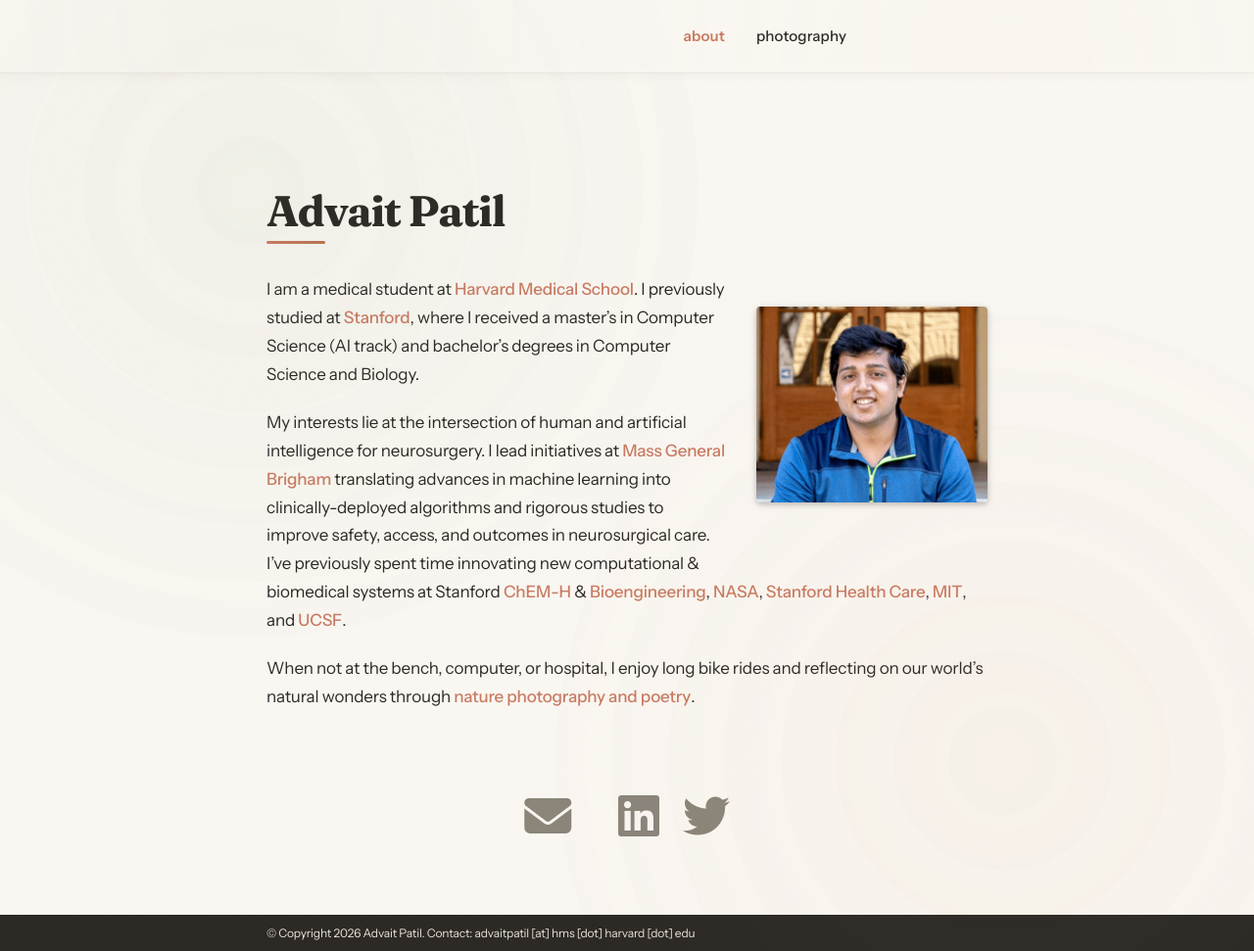
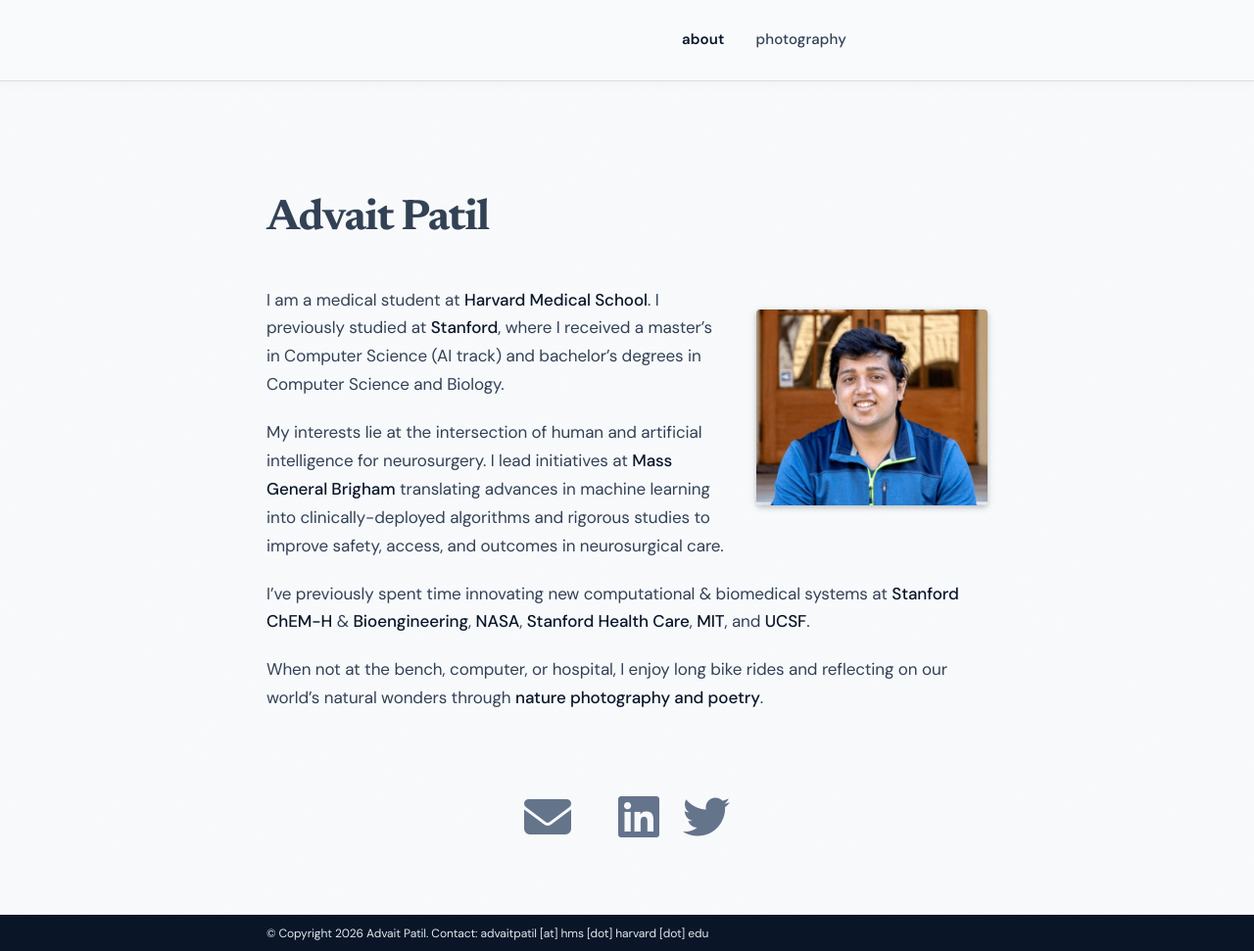
Before and after one commit to advaitapatil/advaitapatil.github.io, a Jekyll site: the page built from _pages/about.md, in a window 1280 px wide and 971 px high. Shown: the whole window at 98% size. Built offline with Jekyll 4.4.1, drawn with Linux system fonts in a browser that asks for light colours; comment, search, counter and statistics services are not loaded; a style sheet for code colours, icons or effects is not loaded.

Commit message:
updated colors

```diff
--- a/_includes/head.html
+++ b/_includes/head.html
@@ -11,10 +11,10 @@
     <!-- Fonts & Icons -->
     <link rel="stylesheet" href="https://cdn.jsdelivr.net/npm/@fortawesome/fontawesome-free@{{ site.fontawesome.version }}/css/all.min.css" integrity="{{ site.fontawesome.integrity }}" crossorigin="anonymous">
     <link rel="stylesheet" href="https://cdn.jsdelivr.net/npm/academicons@{{ site.academicons.version }}/css/academicons.min.css" integrity="{{ site.academicons.integrity }}" crossorigin="anonymous">
-    <!-- Distinctive Typography: Fraunces & Instrument Sans -->
+    <!-- Typography: DM Sans (clean, modern) + Newsreader (refined, intellectual) -->
     <link rel="preconnect" href="https://fonts.googleapis.com">
     <link rel="preconnect" href="https://fonts.gstatic.com" crossorigin>
-    <link href="https://fonts.googleapis.com/css2?family=Fraunces:ital,opsz,wght@0,9..144,300;0,9..144,400;0,9..144,600;0,9..144,700;1,9..144,400&family=Instrument+Sans:ital,wght@0,400;0,500;0,600;1,400&display=swap" rel="stylesheet">
+    <link href="https://fonts.googleapis.com/css2?family=DM+Sans:ital,opsz,wght@0,9..40,400;0,9..40,500;0,9..40,600;0,9..40,700;1,9..40,400&family=Newsreader:ital,opsz,wght@0,6..72,400;0,6..72,500;0,6..72,600;0,6..72,700;1,6..72,400&display=swap" rel="stylesheet">
 
     <!-- Code Syntax Highlighting -->
     <link rel="stylesheet" href="https://cdn.jsdelivr.net/gh/jwarby/jekyll-pygments-themes@master/{{ site.highlight_theme_light | append: '.css' }}" media="" id="highlight_theme_light" />
--- a/_pages/about.md
+++ b/_pages/about.md
@@ -18,7 +18,9 @@
 
 I am a medical student at [Harvard Medical School](https://hms.harvard.edu/). I previously studied at [Stanford](https://cs.stanford.edu/), where I received a master's in Computer Science (AI track) and bachelor’s degrees in Computer Science and Biology.
 
-My interests lie at the intersection of human and artificial intelligence for neurosurgery. I lead initiatives at [Mass General Brigham](https://www.massgeneral.org/neurosurgery) translating advances in machine learning into clinically-deployed algorithms and rigorous studies to improve safety, access, and outcomes in neurosurgical care. I’ve previously spent time innovating new computational & biomedical systems at Stanford [ChEM-H](https://chemh.stanford.edu/) & [Bioengineering](https://bioengineering.stanford.edu/), [NASA](https://www.nasa.gov/space-science-and-astrobiology-at-ames/), [Stanford Health Care](https://med.stanford.edu/gensurg.html), [MIT](https://cheme.mit.edu/), and [UCSF](https://bts.ucsf.edu/).
+My interests lie at the intersection of human and artificial intelligence for neurosurgery. I lead initiatives at [Mass General Brigham](https://www.massgeneral.org/neurosurgery) translating advances in machine learning into clinically-deployed algorithms and rigorous studies to improve safety, access, and outcomes in neurosurgical care.
+
+I’ve previously spent time innovating new computational & biomedical systems at  [Stanford ChEM-H](https://chemh.stanford.edu/) & [Bioengineering](https://bioengineering.stanford.edu/), [NASA](https://www.nasa.gov/space-science-and-astrobiology-at-ames/), [Stanford Health Care](https://med.stanford.edu/gensurg.html), [MIT](https://cheme.mit.edu/), and [UCSF](https://bts.ucsf.edu/).
 
 When not at the bench, computer, or hospital, I enjoy long bike rides and reflecting on our world's natural wonders through [nature photography and poetry](http://naturephotopoetry.wordpress.com).
 
--- a/_sass/_base.scss
+++ b/_sass/_base.scss
@@ -1,15 +1,15 @@
 /*******************************************************************************
  * Styles for the base elements of the theme.
- * Refined Editorial with Organic Undertones
+ * Neural Imaging Aesthetic - AI & Neurosurgery inspired
  ******************************************************************************/
 
-// Typography - Distinctive & Refined
+// Typography - Clean & Scientific
 
 body {
-  font-family: 'Instrument Sans', -apple-system, BlinkMacSystemFont, sans-serif;
+  font-family: 'DM Sans', -apple-system, BlinkMacSystemFont, sans-serif;
   font-weight: 400;
-  line-height: 1.65;
-  letter-spacing: -0.01em;
+  line-height: 1.7;
+  letter-spacing: -0.005em;
   -webkit-font-smoothing: antialiased;
   -moz-osx-font-smoothing: grayscale;
 }
@@ -20,14 +20,13 @@
 h4,
 h5,
 h6 {
-  font-family: 'Fraunces', Georgia, serif;
+  font-family: 'Newsreader', Georgia, serif;
   font-weight: 600;
-  line-height: 1.2;
-  letter-spacing: -0.02em;
+  line-height: 1.25;
+  letter-spacing: -0.015em;
   color: var(--global-text-color);
   margin-top: 1.5em;
   margin-bottom: 0.75em;
-  font-feature-settings: 'ss01' on, 'ss02' on;
 }
 
 h1 {
@@ -155,7 +154,7 @@
   padding: 1.5rem 2rem;
   font-size: 1.125rem;
   font-style: italic;
-  font-family: 'Fraunces', Georgia, serif;
+  font-family: 'Newsreader', Georgia, serif;
   line-height: 1.6;
   position: relative;
   box-shadow: var(--global-shadow-soft);
@@ -169,7 +168,7 @@
     font-size: 3rem;
     color: var(--global-theme-color);
     opacity: 0.2;
-    font-family: 'Fraunces', Georgia, serif;
+    font-family: 'Newsreader', Georgia, serif;
     line-height: 1;
   }
 
@@ -220,7 +219,7 @@
 
   .card-title {
     color: var(--global-text-color);
-    font-family: 'Fraunces', Georgia, serif;
+    font-family: 'Newsreader', Georgia, serif;
     font-weight: 600;
     font-size: 1.25rem;
     letter-spacing: -0.02em;
@@ -263,7 +262,7 @@
   .address {
     margin-bottom: 5px;
     margin-top: 1rem;
-    font-family: 'Instrument Sans', sans-serif;
+    font-family: 'DM Sans', sans-serif;
     font-size: 0.9375rem;
     color: var(--global-text-color-light);
     line-height: 1.6;
@@ -288,6 +287,7 @@
 @media (min-width: 576px) {
   .profile {
     width: 32%;
+    margin-top: -0.5rem;
 
     .address {
       p {
@@ -366,7 +366,7 @@
 
   .navbar-brand {
     color: var(--global-text-color);
-    font-family: 'Fraunces', Georgia, serif;
+    font-family: 'Newsreader', Georgia, serif;
     font-weight: 600;
     font-size: 1.125rem;
     letter-spacing: -0.02em;
@@ -601,7 +601,7 @@
   h1 {
     color: var(--global-theme-color);
     font-size: 4rem;
-    font-family: 'Fraunces', Georgia, serif;
+    font-family: 'Newsreader', Georgia, serif;
     font-weight: 700;
     letter-spacing: -0.04em;
     margin-bottom: 0;
@@ -693,7 +693,7 @@
     a {
       color: var(--global-text-color);
       text-decoration: none;
-      font-family: 'Fraunces', Georgia, serif;
+      font-family: 'Newsreader', Georgia, serif;
       font-weight: 600;
       font-size: 1.5rem;
       letter-spacing: -0.02em;
@@ -796,7 +796,7 @@
     margin-top: 3rem;
     margin-bottom: 2rem;
     text-align: right;
-    font-family: 'Fraunces', Georgia, serif;
+    font-family: 'Newsreader', Georgia, serif;
     font-weight: 600;
     font-size: 1.5rem;
     letter-spacing: -0.02em;
@@ -812,7 +812,7 @@
   h1 {
     color: var(--global-theme-color);
     font-size: 2.5rem;
-    font-family: 'Fraunces', Georgia, serif;
+    font-family: 'Newsreader', Georgia, serif;
     font-weight: 700;
     text-align: center;
     margin-top: 1.5em;
@@ -837,7 +837,7 @@
 
   h2 {
     margin-bottom: 1.5rem;
-    font-family: 'Fraunces', Georgia, serif;
+    font-family: 'Newsreader', Georgia, serif;
     font-weight: 600;
 
     span {
--- a/_sass/_custom.scss
+++ b/_sass/_custom.scss
@@ -1,7 +1,17 @@
 /*******************************************************************************
- * Custom Styles - Refined Editorial Enhancements
- * Distinctive animations, micro-interactions, and atmospheric effects
+ * Custom Styles - Neural Imaging Aesthetic
+ * Dendritic navigation, synaptic animations, research-lab atmosphere
  ******************************************************************************/
+
+// Neural Pulse Animation
+@keyframes synapticGlow {
+  0%, 100% {
+    box-shadow: 0 0 0 rgba(10, 22, 40, 0);
+  }
+  50% {
+    box-shadow: 0 0 20px rgba(10, 22, 40, 0.3);
+  }
+}
 
 // Page Load Animations
 @keyframes fadeInUp {
@@ -45,25 +55,10 @@
   animation: fadeInUp 0.8s cubic-bezier(0.4, 0.0, 0.2, 1) 0.3s backwards;
 }
 
-// Refined Post Title
+// Post Title
 .post-title {
   position: relative;
   display: inline-block;
-
-  &::after {
-    content: '';
-    position: absolute;
-    bottom: -0.5rem;
-    left: 0;
-    width: 60px;
-    height: 3px;
-    background: linear-gradient(
-      to right,
-      var(--global-theme-color),
-      var(--global-accent-copper)
-    );
-    border-radius: 2px;
-  }
 
   .font-weight-bold {
     font-weight: 700;
@@ -71,31 +66,50 @@
   }
 }
 
-// Enhanced Container with Organic Background
-.container {
-  position: relative;
 
-  &::before {
-    content: '';
-    position: fixed;
-    top: 0;
-    left: 0;
-    right: 0;
-    bottom: 0;
-    background:
-      radial-gradient(
-        circle at 20% 20%,
-        var(--global-accent-sage),
-        transparent 40%
-      ),
-      radial-gradient(
-        circle at 80% 80%,
-        var(--global-accent-amber),
-        transparent 40%
-      );
-    opacity: 0.03;
-    pointer-events: none;
-    z-index: -1;
+// Clean Navigation Styling
+.navbar {
+  background: rgba(248, 250, 252, 0.95) !important;
+  backdrop-filter: blur(12px);
+  -webkit-backdrop-filter: blur(12px);
+  border-bottom: 1px solid var(--global-divider-color);
+  transition: all 0.3s cubic-bezier(0.4, 0.0, 0.2, 1);
+
+  &.scrolled {
+    box-shadow: 0 4px 24px rgba(10, 22, 40, 0.08);
+  }
+
+  .nav-item {
+    position: relative;
+
+    .nav-link {
+      position: relative;
+      padding: 0.75rem 1rem !important;
+      font-weight: 500;
+      letter-spacing: 0.01em;
+      transition: all 0.3s cubic-bezier(0.4, 0.0, 0.2, 1);
+
+      &::after {
+        content: '';
+        position: absolute;
+        bottom: 0;
+        left: 50%;
+        width: 0;
+        height: 2px;
+        background: var(--global-theme-color);
+        transform: translateX(-50%);
+        transition: width 0.4s cubic-bezier(0.4, 0.0, 0.2, 1);
+      }
+
+      &:hover,
+      &.active {
+        color: var(--global-theme-color) !important;
+
+        &::after {
+          width: 80%;
+        }
+      }
+    }
   }
 }
 
@@ -103,6 +117,10 @@
 article {
   a:not(.btn) {
     font-weight: 500;
+
+    &::after {
+      background: var(--global-theme-color);
+    }
   }
 }
 
@@ -124,12 +142,12 @@
   }
 }
 
-// Refined Code Blocks
+// Refined Code Blocks with Terminal Aesthetic
 pre,
 code {
-  font-family: 'Monaco', 'Menlo', 'Consolas', monospace;
-  font-size: 0.9em;
-  border-radius: 6px;
+  font-family: 'SF Mono', 'Monaco', 'Menlo', 'Consolas', monospace;
+  font-size: 0.875em;
+  border-radius: 8px;
 }
 
 pre {
@@ -137,19 +155,25 @@
   overflow-x: auto;
   line-height: 1.6;
   box-shadow: var(--global-shadow-soft);
+  border: 1px solid var(--global-divider-color);
+  background: linear-gradient(
+    135deg,
+    rgba(248, 250, 252, 1) 0%,
+    rgba(241, 245, 249, 1) 100%
+  );
 
   &::-webkit-scrollbar {
-    height: 8px;
+    height: 6px;
   }
 
   &::-webkit-scrollbar-track {
     background: var(--global-divider-color);
-    border-radius: 4px;
+    border-radius: 3px;
   }
 
   &::-webkit-scrollbar-thumb {
     background: var(--global-theme-color);
-    border-radius: 4px;
+    border-radius: 3px;
 
     &:hover {
       background: var(--global-hover-color);
@@ -162,15 +186,15 @@
   scroll-behavior: smooth;
 }
 
-// Custom Selection Colors
+// Custom Selection Colors - Neural Theme
 ::selection {
   background: var(--global-theme-color);
-  color: var(--global-hover-text-color);
+  color: var(--global-bg-color);
 }
 
 ::-moz-selection {
   background: var(--global-theme-color);
-  color: var(--global-hover-text-color);
+  color: var(--global-bg-color);
 }
 
 // Enhanced Focus States
@@ -186,23 +210,30 @@
   outline-offset: 3px;
 }
 
-// Enhanced Navbar Shadow on Scroll
-.navbar {
-  &.scrolled {
-    box-shadow: 0 4px 20px rgba(0, 0, 0, 0.08);
-  }
-}
-
-// Refined Footer
+// Refined Footer with Neural Aesthetic
 footer {
   margin-top: 4rem;
+  position: relative;
+
+  &::before {
+    content: '';
+    position: absolute;
+    top: 0;
+    left: 50%;
+    transform: translateX(-50%);
+    width: 60%;
+    height: 1px;
+    background: linear-gradient(
+      90deg,
+      transparent,
+      var(--global-theme-color),
+      transparent
+    );
+    opacity: 0.5;
+  }
 
   &.sticky-bottom {
-    background: linear-gradient(
-      to bottom,
-      transparent,
-      var(--global-divider-color)
-    );
+    background: var(--global-footer-bg-color);
   }
 }
 
@@ -230,6 +261,56 @@
   }
 }
 
+// Profile Image
+.profile {
+  img {
+    border: none;
+    transition: all 0.4s cubic-bezier(0.4, 0.0, 0.2, 1);
+
+    &:hover {
+      box-shadow: var(--global-shadow-medium);
+    }
+  }
+}
+
+// Social Icons with Neural Pulse
+.social {
+  .contact-icons {
+    a {
+      position: relative;
+
+      &::before {
+        content: '';
+        position: absolute;
+        inset: -8px;
+        border-radius: 50%;
+        background: radial-gradient(
+          circle,
+          var(--global-theme-color),
+          transparent 70%
+        );
+        opacity: 0;
+        transition: opacity 0.3s ease;
+      }
+
+      &:hover::before {
+        opacity: 0.15;
+        animation: synapticGlow 1.5s ease-in-out infinite;
+      }
+
+      i::before {
+        transition: all 0.3s cubic-bezier(0.4, 0.0, 0.2, 1);
+      }
+
+      &:hover {
+        i::before {
+          color: var(--global-theme-color);
+        }
+      }
+    }
+  }
+}
+
 // Responsive Typography Adjustments
 @media (max-width: 768px) {
   html {
@@ -246,6 +327,16 @@
     float: none !important;
     width: 100% !important;
     margin: 0 0 2rem 0;
+  }
+
+  .navbar {
+    .navbar-nav::before {
+      display: none;
+    }
+
+    .nav-item::before {
+      display: none;
+    }
   }
 }
 
@@ -277,7 +368,7 @@
     margin-top: 1rem;
 
     th {
-      font-family: 'Instrument Sans', sans-serif;
+      font-family: 'DM Sans', sans-serif;
       font-weight: 600;
       font-size: 0.9375rem;
       color: var(--global-text-color-light);
@@ -299,7 +390,7 @@
       &:hover {
         background: linear-gradient(
           to right,
-          var(--global-card-bg-color),
+          rgba(10, 22, 40, 0.03),
           transparent
         );
       }
@@ -327,7 +418,7 @@
 // Section Headers in About Page
 article {
   h2 {
-    font-family: 'Fraunces', Georgia, serif;
+    font-family: 'Newsreader', Georgia, serif;
     font-weight: 600;
     font-size: 2rem;
     margin-top: 3rem;
@@ -363,6 +454,17 @@
   }
 }
 
+// Progress Bar Neural Styling
+progress {
+  &::-webkit-progress-value {
+    background: var(--global-theme-color);
+  }
+
+  &::-moz-progress-bar {
+    background: var(--global-theme-color);
+  }
+}
+
 // Accessibility: Reduced Motion
 @media (prefers-reduced-motion: reduce) {
   *,
--- a/_sass/_themes.scss
+++ b/_sass/_themes.scss
@@ -1,46 +1,46 @@
 /*******************************************************************************
- * Themes - Refined Editorial with Organic Undertones
+ * Themes - Neural Imaging Aesthetic
+ * Inspired by MRI, fMRI, and DTI neuroimaging
  ******************************************************************************/
 
 :root {
-  // Core colors - Light Mode
-  --global-bg-color: #{$cream};
+  // Core colors - Light Mode with Deep Navy Focus
+  --global-bg-color: #{$off-white};
   --global-code-bg-color: #{$code-bg-color-light};
   --global-text-color: #{$charcoal};
-  --global-text-color-light: #{$warm-grey};
-  --global-theme-color: #{$terracotta};
-  --global-hover-color: #{$terracotta-dark};
-  --global-hover-text-color: #{$warm-white};
-  --global-footer-bg-color: #{$charcoal};
-  --global-footer-text-color: #{$stone};
-  --global-footer-link-color: #{$warm-white};
-  --global-distill-app-color: #{$warm-grey};
-  --global-divider-color: rgba(139, 133, 122, 0.15);
-  --global-card-bg-color: #{$warm-white};
+  --global-text-color-light: #{$slate-grey};
+  --global-theme-color: #{$deep-space};
+  --global-hover-color: #{$navy-medium};
+  --global-hover-text-color: #{$pure-white};
+  --global-footer-bg-color: #{$deep-space};
+  --global-footer-text-color: #{$silver-mist};
+  --global-footer-link-color: #{$accent-cyan};
+  --global-distill-app-color: #{$slate-grey};
+  --global-divider-color: rgba(10, 22, 40, 0.12);
+  --global-card-bg-color: #{$pure-white};
 
-  // Secondary accent colors
-  --global-accent-sage: #{$sage};
-  --global-accent-amber: #{$amber};
-  --global-accent-copper: #{$copper};
+  // Accent colors (used sparingly)
+  --global-accent-primary: #{$accent-cyan};
+  --global-accent-secondary: #{$navy-light};
 
   // Atmospheric effects
-  --global-shadow-soft: 0 2px 12px rgba(45, 42, 38, 0.06);
-  --global-shadow-medium: 0 4px 20px rgba(45, 42, 38, 0.1);
-  --global-shadow-strong: 0 8px 32px rgba(45, 42, 38, 0.15);
+  --global-shadow-soft: 0 2px 16px rgba(10, 22, 40, 0.08);
+  --global-shadow-medium: 0 4px 24px rgba(10, 22, 40, 0.12);
+  --global-shadow-strong: 0 8px 40px rgba(10, 22, 40, 0.18);
 
   // Content blocks
-  --global-tip-block: #{$sage-dark};
-  --global-tip-block-bg: rgba(122, 155, 118, 0.08);
+  --global-tip-block: #{$accent-teal};
+  --global-tip-block-bg: rgba(42, 157, 143, 0.08);
   --global-tip-block-text: #{$charcoal};
-  --global-tip-block-title: #{$sage-dark};
-  --global-warning-block: #{$amber};
-  --global-warning-block-bg: rgba(212, 165, 116, 0.12);
+  --global-tip-block-title: #{$accent-teal};
+  --global-warning-block: #{$navy-medium};
+  --global-warning-block-bg: rgba(42, 59, 82, 0.1);
   --global-warning-block-text: #{$charcoal};
-  --global-warning-block-title: #{$copper};
-  --global-danger-block: #{$warm-coral};
-  --global-danger-block-bg: rgba(212, 124, 106, 0.1);
+  --global-warning-block-title: #{$navy-medium};
+  --global-danger-block: #{$warning-coral};
+  --global-danger-block-bg: rgba(232, 93, 76, 0.1);
   --global-danger-block-text: #{$charcoal};
-  --global-danger-block-title: #{$terracotta-dark};
+  --global-danger-block-title: #{$warning-coral};
 
   .repo-img-light {
     display: block;
--- a/_sass/_variables.scss
+++ b/_sass/_variables.scss
@@ -1,49 +1,42 @@
 /*******************************************************************************
  * Variables used throughout the theme.
- * Refined Editorial with Organic Undertones - A distinctive academic aesthetic
+ * Neural Imaging Aesthetic - AI & Neurosurgery inspired
  ******************************************************************************/
 
 // Typography fonts are loaded in _includes/head.html
-// Fraunces: Distinctive serif for headings
-// Instrument Sans: Clean sans-serif for body text
+// Newsreader: Refined, intellectual serif for headings
+// DM Sans: Clean, modern sans-serif for body text
 
-// Core Brand Colors - Natural & Sophisticated
-$terracotta:          #C97B63 !default;
-$terracotta-dark:     #A85C45 !default;
-$sage:                #7A9B76 !default;
-$sage-light:          #9DB99A !default;
-$sage-dark:           #5A7A56 !default;
+// Core Brand Colors - Neural Imaging Palette
+// Deep structural tones (inspired by MRI backgrounds)
+$deep-space:          #0A1628 !default;  // Near-black with blue undertone
+$midnight:            #101B2E !default;  // Deep navy
+$slate-blue:          #1A2940 !default;  // Structural MRI tone
+$navy-medium:         #2A3B52 !default;  // Medium navy (hover state)
+$navy-light:          #3D5068 !default;  // Light navy accent
 
 // Accent Colors
-$copper:              #B87350 !default;
-$amber:               #D4A574 !default;
-$teal:                #5B9AA0 !default;
-$teal-bright:         #6FB3B8 !default;
-$warm-coral:          #D47C6A !default;
+$accent-cyan:         #4ECDC4 !default;  // Subtle accent only
+$accent-teal:         #2A9D8F !default;  // Secondary accent
+$warning-coral:       #E85D4C !default;  // Alert/warning only
 
-// Neutrals - Warm & Organic
-$cream:               #FAF7F2 !default;
-$warm-white:          #FEFDFB !default;
-$stone:               #E8E3D8 !default;
-$warm-grey:           #8B857A !default;
-$charcoal:            #2D2A26 !default;
-$deep-charcoal:       #1A1816 !default;
-
-// Dark Mode Palette
-$navy-ink:            #1E2832 !default;
-$navy-deep:           #141A24 !default;
-$warm-cream:          #F0E9DC !default;
-$muted-copper:        #C89B7E !default;
+// Clean Neutrals - Medical Precision
+$pure-white:          #FFFFFF !default;
+$off-white:           #F8FAFC !default;
+$silver-mist:         #E2E8F0 !default;
+$cool-grey:           #94A3B8 !default;
+$slate-grey:          #64748B !default;
+$charcoal:            #334155 !default;
 
 // Legacy color mappings for compatibility
-$grey-color:          $warm-grey !default;
-$grey-color-light:    $stone !default;
-$grey-color-dark:     $navy-ink !default;
-$grey-900:            $deep-charcoal !default;
+$grey-color:          $slate-grey !default;
+$grey-color-light:    $silver-mist !default;
+$grey-color-dark:     $slate-blue !default;
+$grey-900:            $deep-space !default;
 
-$white-color:         $warm-white !default;
-$black-color:         $charcoal !default;
+$white-color:         $pure-white !default;
+$black-color:         $deep-space !default;
 
 // Theme colors
-$code-bg-color-light:     rgba($sage, 0.08);
-$code-bg-color-dark:      rgba($muted-copper, 0.12);
+$code-bg-color-light:     rgba($deep-space, 0.04);
+$code-bg-color-dark:      rgba($navy-medium, 0.08);
```
